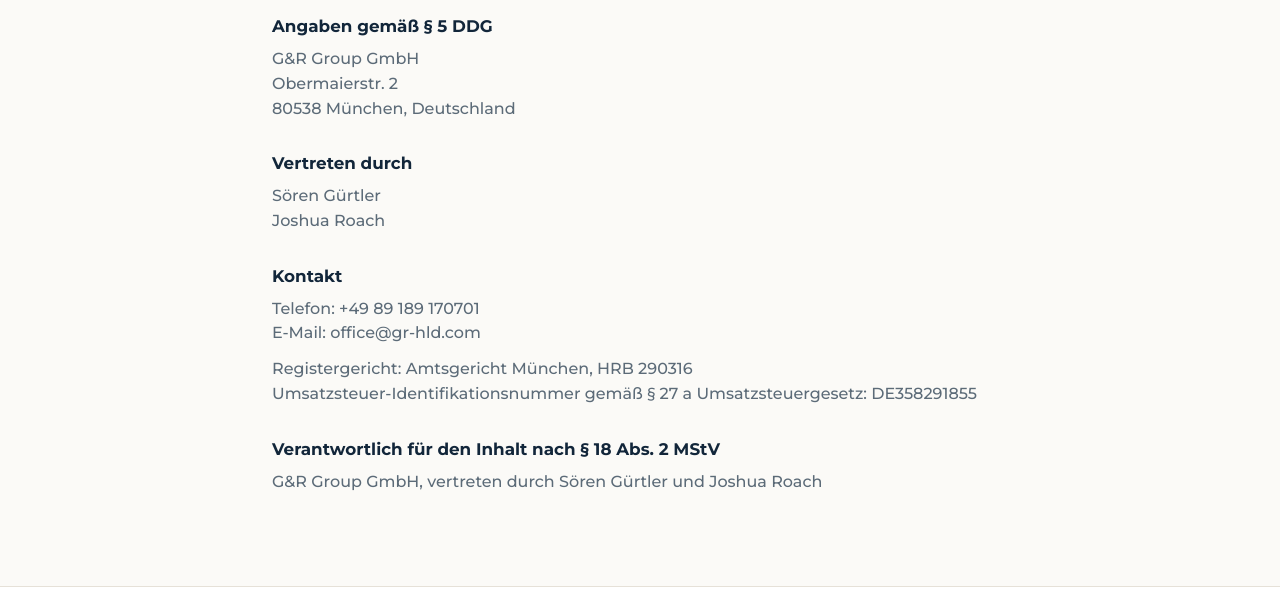
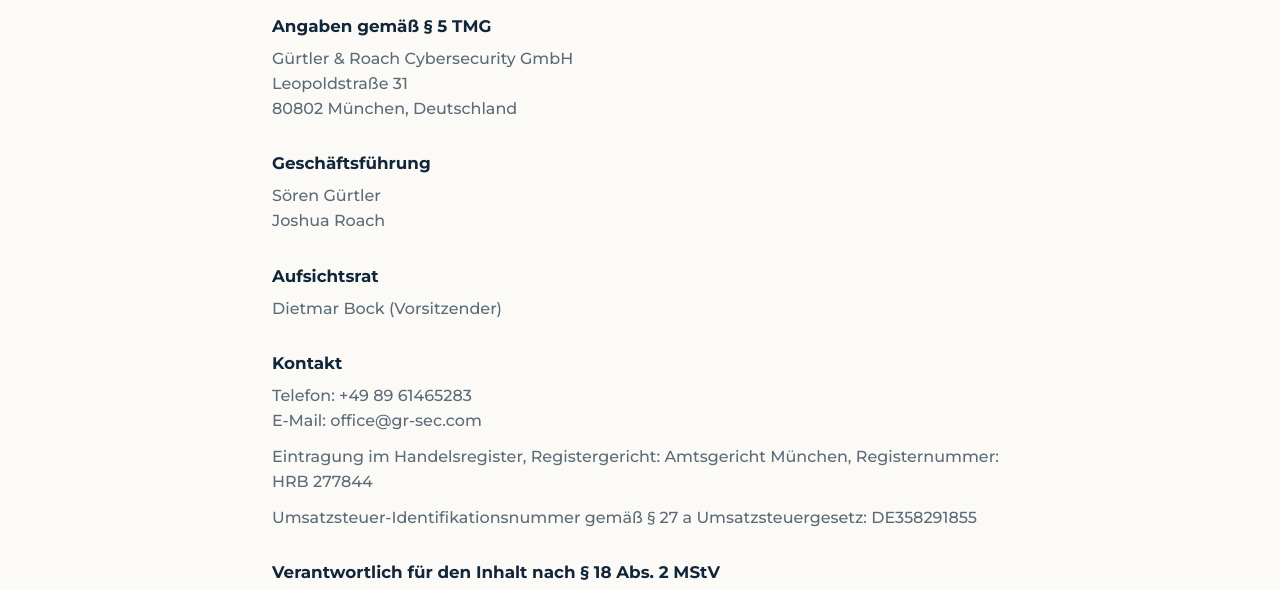
Before and after one commit to rwx-777/gr-group-website, a plain HTML site: page site/impressum.html in a window 1280 px wide. Shown: the part 200-790 px from the top of the page. Drawn offline with Linux system fonts and the light colour scheme.

Commit message:
Update Impressum to the current gr-sec.com legal notice.

```diff
--- a/site/impressum.html
+++ b/site/impressum.html
@@ -14,15 +14,25 @@
     <div class="wrap narrow">
       <a class="back" href="index.html">← G&R Group</a>
       <h1>Impressum</h1>
-      <h2>Angaben gemäß § 5 DDG</h2>
-      <p>G&R Group GmbH<br />Obermaierstr. 2<br />80538 München, Deutschland</p>
-      <h2>Vertreten durch</h2>
+      <h2>Angaben gemäß § 5 TMG</h2>
+      <p>Gürtler &amp; Roach Cybersecurity GmbH<br />Leopoldstraße 31<br />80802 München, Deutschland</p>
+      <h2>Geschäftsführung</h2>
       <p>Sören Gürtler<br />Joshua Roach</p>
+      <h2>Aufsichtsrat</h2>
+      <p>Dietmar Bock (Vorsitzender)</p>
       <h2>Kontakt</h2>
-      <p>Telefon: +49 89 189 170701<br />E-Mail: <a href="mailto:office@gr-hld.com">office@gr-hld.com</a></p>
-      <p>Registergericht: Amtsgericht München, HRB 290316<br />Umsatzsteuer-Identifikationsnummer gemäß § 27 a Umsatzsteuergesetz: DE358291855</p>
+      <p>Telefon: +49 89 61465283<br />E-Mail: <a href="mailto:office@gr-sec.com">office@gr-sec.com</a></p>
+      <p>Eintragung im Handelsregister, Registergericht: Amtsgericht München, Registernummer: HRB 277844</p>
+      <p>Umsatzsteuer-Identifikationsnummer gemäß § 27 a Umsatzsteuergesetz: DE358291855</p>
       <h2>Verantwortlich für den Inhalt nach § 18 Abs. 2 MStV</h2>
-      <p>G&R Group GmbH, vertreten durch Sören Gürtler und Joshua Roach</p>
+      <p>Gürtler &amp; Roach Cybersecurity GmbH, vertreten durch Sören Gürtler und Joshua Roach</p>
+      <h2>Haftung für Inhalte</h2>
+      <p>Die Inhalte unserer Seiten wurden mit größter Sorgfalt erstellt. Für die Richtigkeit, Vollständigkeit und Aktualität der Inhalte können wir jedoch keine Gewähr übernehmen. Als Diensteanbieter sind wir gemäß § 7 Abs. 1 TMG für eigene Inhalte auf diesen Seiten nach den allgemeinen Gesetzen verantwortlich. Nach §§ 8 bis 10 TMG sind wir als Diensteanbieter jedoch nicht verpflichtet, übermittelte oder gespeicherte fremde Informationen zu überwachen oder nach Umständen zu forschen, die auf eine rechtswidrige Tätigkeit hinweisen. Verpflichtungen zur Entfernung oder Sperrung der Nutzung von Informationen nach den allgemeinen Gesetzen bleiben hiervon unberührt. Eine diesbezügliche Haftung ist jedoch erst ab dem Zeitpunkt der Kenntnis einer konkreten Rechtsverletzung möglich. Bei Bekanntwerden von entsprechenden Rechtsverletzungen werden wir diese Inhalte umgehend entfernen.</p>
+      <h2>Haftung für Links</h2>
+      <p>Unser Angebot enthält Links zu externen Webseiten Dritter, auf deren Inhalte wir keinen Einfluss haben. Deshalb können wir für diese fremden Inhalte auch keine Gewähr übernehmen. Für die Inhalte der verlinkten Seiten ist stets der jeweilige Anbieter oder Betreiber der Seiten verantwortlich. Die verlinkten Seiten wurden zum Zeitpunkt der Verlinkung auf mögliche Rechtsverstöße überprüft. Rechtswidrige Inhalte waren zum Zeitpunkt der Verlinkung nicht erkennbar. Eine permanente inhaltliche Kontrolle der verlinkten Seiten ist jedoch ohne konkrete Anhaltspunkte einer Rechtsverletzung nicht zumutbar. Bei Bekanntwerden von Rechtsverletzungen werden wir derartige Links umgehend entfernen.</p>
+      <h2>Urheberrecht</h2>
+      <p>Die durch die Seitenbetreiber erstellten Inhalte und Werke auf diesen Seiten unterliegen dem deutschen Urheberrecht. Die Vervielfältigung, Bearbeitung, Verbreitung und jede Art der Verwertung außerhalb der Grenzen des Urheberrechtes bedürfen der schriftlichen Zustimmung des jeweiligen Autors bzw. Erstellers. Downloads und Kopien dieser Seite sind nur für den privaten, nicht kommerziellen Gebrauch gestattet. Soweit die Inhalte auf dieser Seite nicht vom Betreiber erstellt wurden, werden die Urheberrechte Dritter beachtet. Insbesondere werden Inhalte Dritter als solche gekennzeichnet. Sollten Sie trotzdem auf eine Urheberrechtsverletzung aufmerksam werden, bitten wir um einen entsprechenden Hinweis. Bei Bekanntwerden von Rechtsverletzungen werden wir derartige Inhalte umgehend entfernen.</p>
+      <p>Das Impressum gilt auch für die von uns betriebene Social Media.</p>
     </div>
   </main>
   <footer><div class="wrap foot"><img src="images/logo.png" alt="" class="foot-logo" /><nav class="foot-links"><a href="impressum.html">Impressum</a><a href="datenschutz.html">Datenschutz</a></nav></div></footer>
```
Also changed, not shown: site/datenschutz.html (+2 -2 lines).
